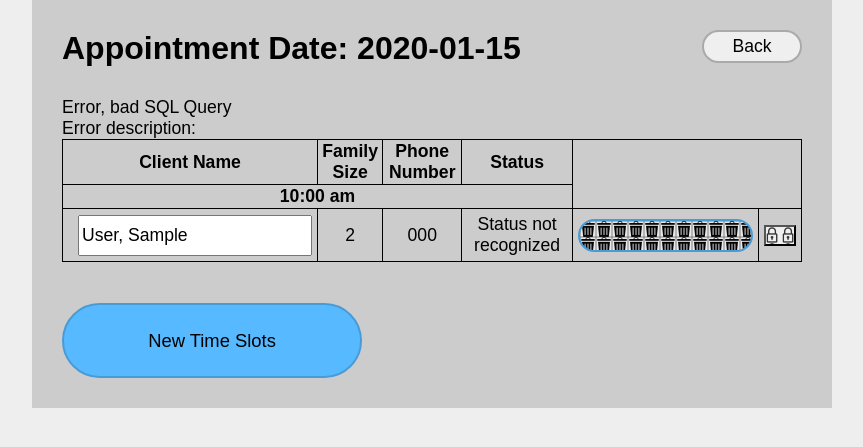
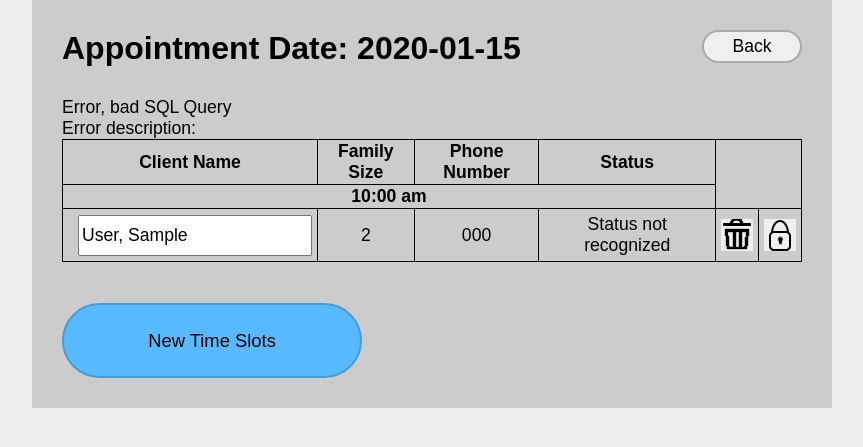
Before and after one commit to D-Lux/RUMCPantry, a PHP site: page /RUMCPantry/ap_ao3.php?date=2020-01-15 in a window 1280 px wide. Shown: the part 147-594 px from the top of the page, without its empty margins (208-1071 px from the left). Run offline with PHP 8.4, Linux system fonts and the light colour scheme; tables that the repository leaves empty hold one stand-in row (values such as "Sample post").

Commit message:
Fixed the size of lock/reactivate/delete buttons
Added some new temporary icons, someone with some mad art skills should
make better ones, or I should spend more than 5 minutes on them.

```diff
--- a/ap_co1.php
+++ b/ap_co1.php
@@ -135,10 +135,11 @@
 
 			// Allow the user to adjust the tab size
 			echo "<form action='" . $_SERVER['PHP_SELF'] . "' method='post'>";
-			echo "<input type='submit' name='submit' value='Tab Size'>";
+			echo "<input type='submit' id='btn_tabSize' name='submit' value='Tab Size'>";
 			echo "<select name='tabSize'>";
 			for ($i=1; $i <= 100; $i+=($i<5 ? 1 : ($i<50 ? 5 : 10))) {
-				echo "<option " . ($_POST['tabSize']!==NULL ? ($_POST['tabSize']==$i ? "selected" : "") : ($i == $TabSize) ? "selected" : "") . " value='" . $i . "'>" . $i . "</option>";
+				echo "<option " . ($_POST['tabSize']!==NULL ? ($_POST['tabSize']==$i ? "selected" : "")
+								: ($i == $TabSize) ? "selected" : "") . " value='" . $i . "'>" . $i . "</option>";
 			}
 			echo "</select>";
 			echo "</form>";
@@ -164,7 +165,6 @@
 		// Open the default tab (if tabs exist)
 		document.getElementById("defaultOpen").click();
 	</script>
-	<div id="errorLog"></div>
 
 	</div><!-- /body_content -->
 	</div><!-- /content -->
--- a/ap_co1i.php
+++ b/ap_co1i.php
@@ -114,7 +114,7 @@
 			echo "<br>";
 			// Allow the user to adjust the tab size
 			echo "<form action='" . $_SERVER['PHP_SELF'] . "' method='post'>";
-			echo "<input type='submit' name='submit' value='Tab Size'>";
+			echo "<input type='submit' id='btn_tabSize' name='submit' value='Tab Size'>";
 			echo "<select name='tabSize'>";
 			for ($i=1; $i <= 100; $i+=($i<5 ? 1 : ($i<50 ? 5 : 10))) {
 				echo "<option " . ($_POST['tabSize']!==NULL ? ($_POST['tabSize']==$i ? "selected" : "") : ($i == 20) ? "selected" : "") . " value='" . $i . "'>" . $i . "</option>";
--- a/css/style.css
+++ b/css/style.css
@@ -59,7 +59,9 @@ Body Elements
 	padding: 30px;
 }
 
-button[type='submit'], input[type='submit'] {
+
+
+button[type='submit'], input[type='submit']:not(.btn_trash):not(.btn_reactivate):not(.btn_lock) {
 	width: 300px;
 	height: 75px;
 	margin-top: 20px;
@@ -70,17 +72,20 @@ button[type='submit'], input[type='submit'] {
 	color: #000;
 }
 
-button[type='submit']:active, input[type='submit']:active {
+button[type='submit']:active, input[type='submit']:active:not(.btn_trash):not(.btn_reactivate):not(.btn_lock) {
 	background-color: #499BD6; //#1C854A;
 	border: solid 2px #3D83B5; //#066630;
 }
 
-table>button {
+table>button:not(.btn_trash):not(.btn_reactivate):not(.btn_lock) {
 	width: 60px;
 	height: 22px;
 	margin: 0px;
 	font-size: 1rem;
 }
+
+
+
 
 #main-page {
 	text-align: center;
@@ -104,7 +109,7 @@ table>button {
 	margin-top: 30px;
 }
 
-input[type='text'], input[type='password'] {
+input[type='text'], input[type='password'], form>select {
 	height: 35px;
 	font-size: 1.1rem;
 	margin-left: 10px;
@@ -120,7 +125,9 @@ td {
 	padding: 5px;
 }
 
-td>button, td>input[type='submit'] {
+
+td>button:not(.btn_trash):not(.btn_reactivate):not(.btn_lock),
+	td>input[type='submit']:not(.btn_trash):not(.btn_reactivate):not(.btn_lock) {
 	margin: 0px;
 	height: 33px;
 	width: 175px;
@@ -129,23 +136,52 @@ td>button, td>input[type='submit'] {
 
 
 
+/*******************
+Special case buttons
+*******************/
+.btn_trash {
+	background-image: url(/RUMCPantry/images/Icon_Trash.png);
+	width: 32px;
+	height: 32px;
+	padding: 0px;
+	margin: 0px;
+	border: 0px;
+}
 
-
-.btn_trash {
-	background-image: url(/RUMCPantry/images/TEMP_Trash.png);
-	width: 32px;
+.btn_trash:active {
+	background-image: url(/RUMCPantry/images/Icon_Trash_Active.png);
 }
 
 .btn_reactivate {
-	background-image: url(/RUMCPantry/images/TEMP_Reactivate.png);
+	background-image: url(/RUMCPantry/images/Icon_Reactivate.png);
 	width: 32px;
+	height: 32px;
+	padding: 0px;
+	margin: 0px;
+	border: 0px;
+}
+
+.btn_reactivate:active {
+	background-image: url(/RUMCPantry/images/Icon_Reactivate_Active.png);
 }
 
 .btn_lock {
-	background-image: url(/RUMCPantry/images/TEMP_Lock.png);
+	background-image: url(/RUMCPantry/images/Icon_Lock.png);
 	width: 32px;
+	height: 32px;
+	padding: 0px;
+	margin: 0px;
+	border: 0px;
 }
 
+.btn_lock:active {
+	background-image: url(/RUMCPantry/images/Icon_Lock_Active.png);
+}
+
+#btn_tabSize {
+	width: 170px;
+	height: 55px;
+}
 
 /*********
 Checkboxes
@@ -176,6 +212,7 @@ input[type='radio'] + label:before {
 
 input[type="checkbox"]:checked + label, input[type="radio"]:checked + label:before {
   background: #00C300;
+  // content: "\00a0"; // In case we want a checkmark or something
 }
 input[type="checkbox"]:checked + label, input[type="radio"]:checked + label:after {
   font-weight: bold;
@@ -227,6 +264,6 @@ Tooltip
 }
 
 .notes	{
-	rows="10";
-	cols="80";
+	rows: 10;
+	cols: 80;
 }
```
Also changed, not shown: images/Icon_Lock.png (added), images/Icon_Lock_Active.png (added), images/Icon_Reactivate.png (added), images/Icon_Reactivate_Active.png (added), images/Icon_Trash.png (added), images/Icon_Trash_Active.png (added), images/TEMP_Lock.png (deleted), images/TEMP_Reactivate.png (deleted), images/TEMP_Trash.png (deleted).
